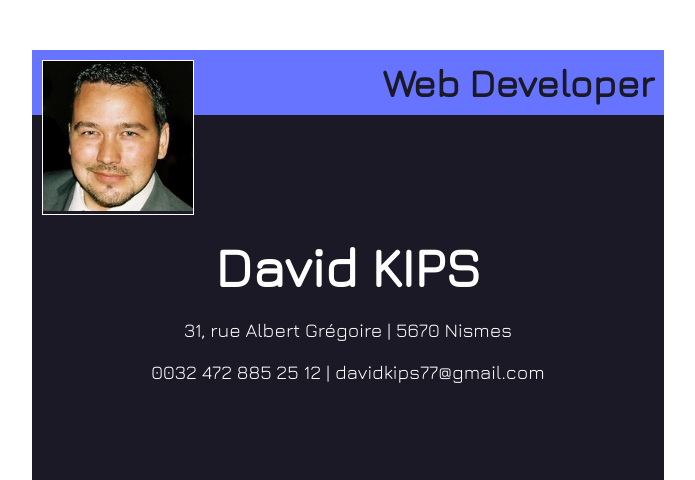
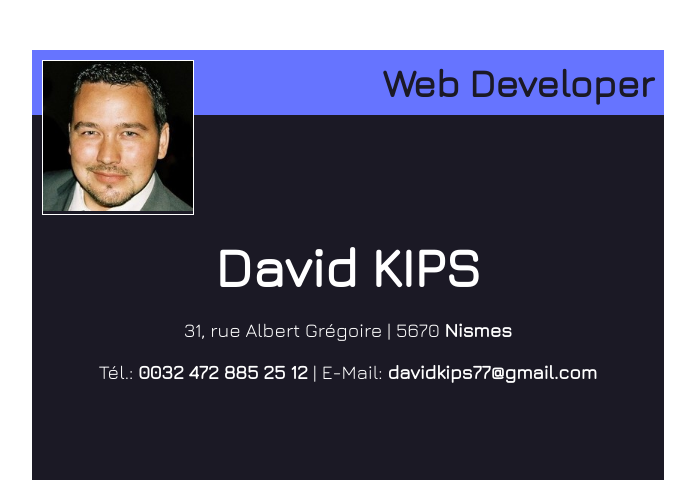
Before and after one commit to DavidK24111977/carte-visite, a plain HTML site: page index.html in a window 1280 px wide. Shown: the top 480 px of the page, without its empty margins (292-987 px from the left). Drawn offline with nearby package versions, Linux system fonts and the light colour scheme.

Commit message:
Amélioration adresse

```diff
--- a/index.html
+++ b/index.html
@@ -17,8 +17,8 @@
         </div>
         <div class="name">
             <h1>David KIPS</h1>
-            <p>31, rue Albert Grégoire | 5670 Nismes</p>
-            <p>0032 472 885 25 12 | davidkips77@gmail.com</p>
+            <p>31, rue Albert Grégoire | 5670 <strong>Nismes</strong></p>
+            <p>Tél.: <strong>0032 472 885 25 12</strong> | E-Mail: <strong>davidkips77@gmail.com</strong></p>
         </div>
     </div>
     <div class="clear"></div>
```
